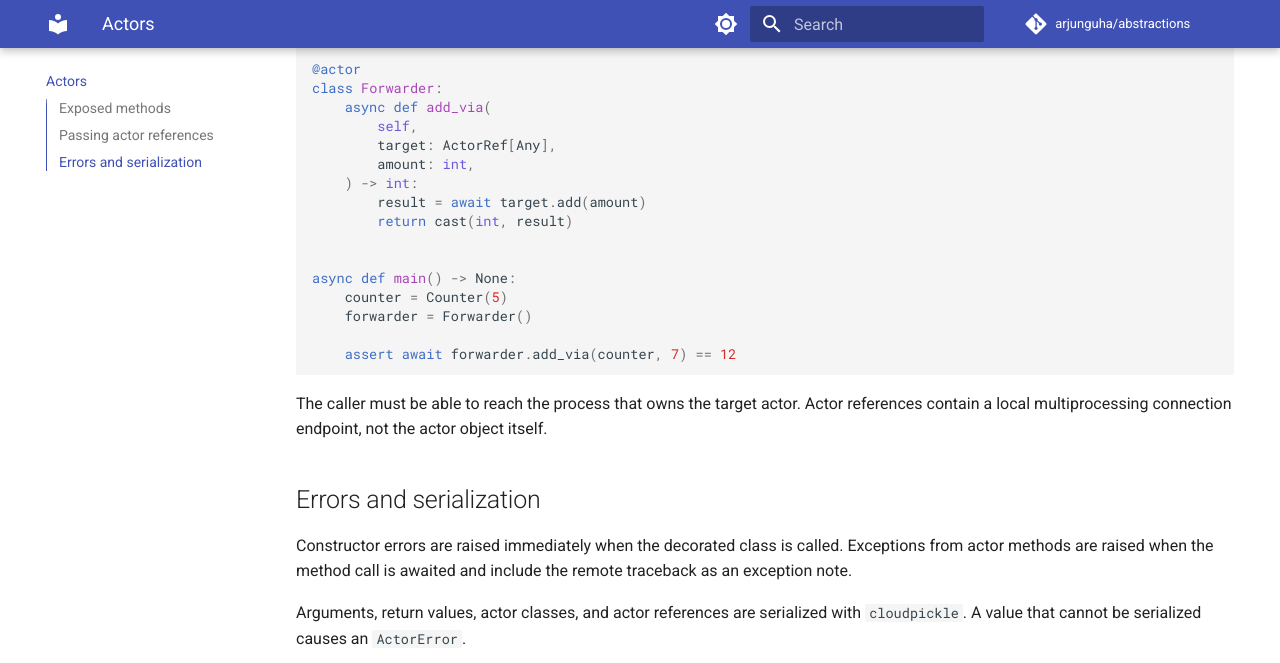
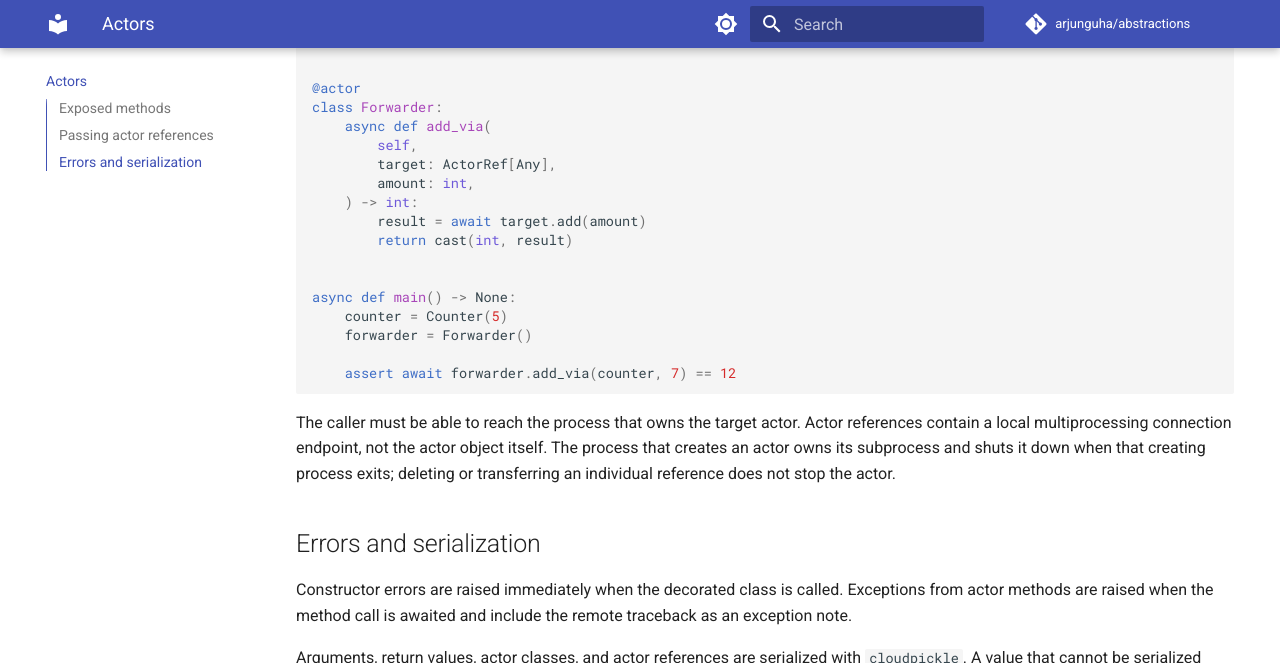
Before and after one commit to arjunguha/py-abstractions, an MkDocs documentation site: the page built from docs/actors.md, in a window 1280 px wide and 900 px high, scrolled down 1789 px, cut to the strip 0-663 px from the top of the window. Built offline with MkDocs 1.6.1 and Material for MkDocs 9.7.7, drawn with Linux system fonts in a browser that asks for light colours; comment, search, counter and statistics services are not loaded; some of the changed text lies outside the part shown.

Commit message:
Fix actor transfer lifetime and serialization errors
Co-authored-by: Arjun Guha <arjunguha@users.noreply.github.com>

```diff
--- a/docs/actors.md
+++ b/docs/actors.md
@@ -104,7 +105,9 @@ async def main() -> None:
 
 The caller must be able to reach the process that owns the target actor. Actor
 references contain a local multiprocessing connection endpoint, not the actor
-object itself.
+object itself. The process that creates an actor owns its subprocess and shuts
+it down when that creating process exits; deleting or transferring an
+individual reference does not stop the actor.
 
 ## Errors and serialization
 
```
Also changed, not shown: other parts of docs/actors.md (+2 -1 lines), 2 other files.
